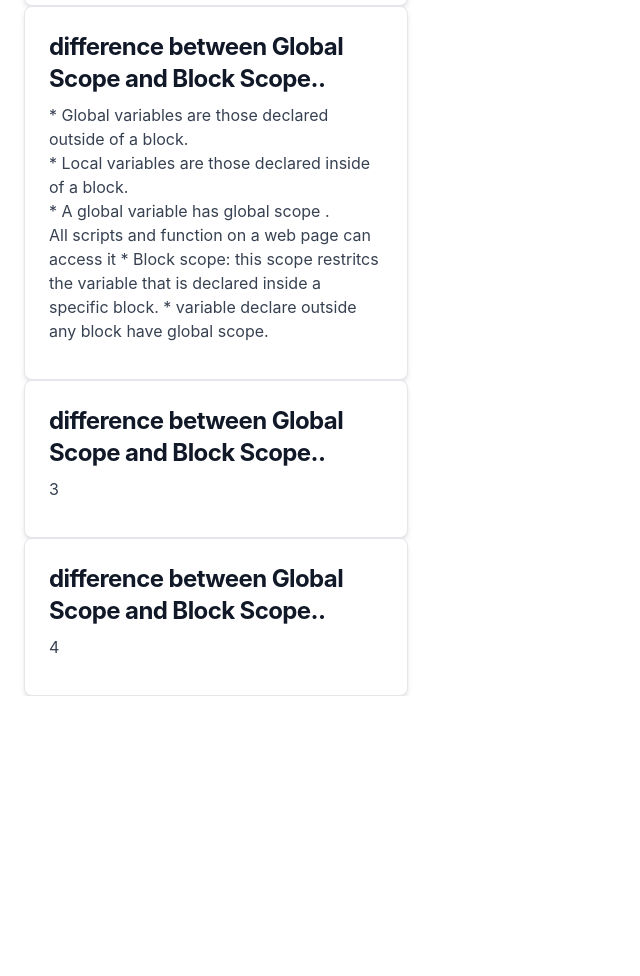
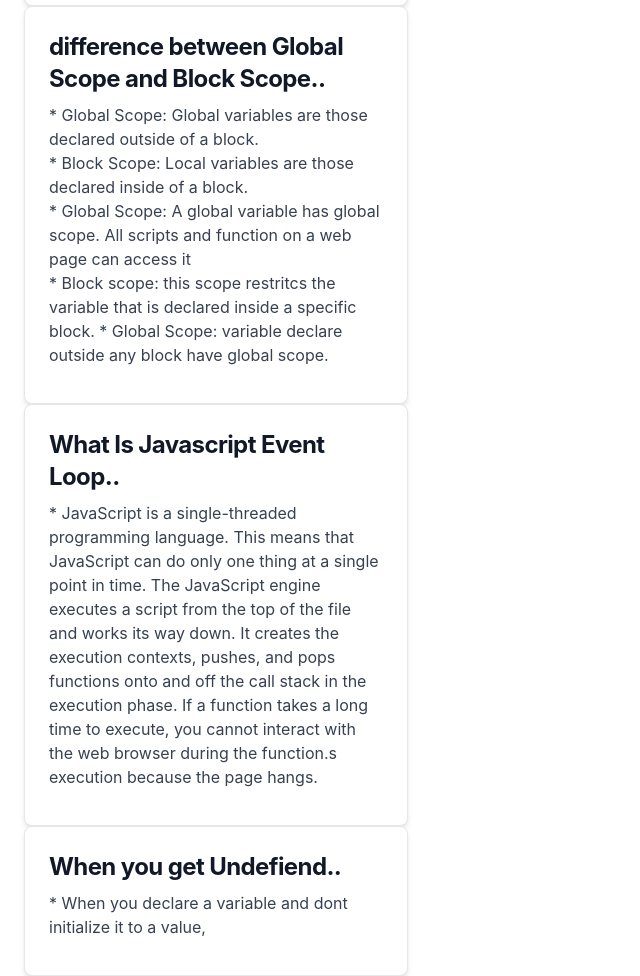
Before and after one commit to JahidulIslam2/type-monster-debug-assignment, a plain HTML site: page blog.html in a window 1280 px wide. Shown: the part 572-1548 px from the top of the page, without its empty margins (0-640 px from the left). Before the commit the page ends 1268 px from the top, so only its background shows below. Drawn offline with nearby package versions, Linux system fonts and the light colour scheme.

Commit message:
question

```diff
--- a/blog.html
+++ b/blog.html
@@ -33,30 +33,33 @@
                 <h5 class="mb-2 text-2xl font-bold tracking-tight text-gray-900 dark:text-white"> difference between Global Scope and Block Scope..</h5>
             </a>
             <p class="mb-3 font-normal text-gray-700 dark:text-gray-400">
-                * Global variables are those declared outside of a block.<br>
-                * Local variables are those declared inside of a block.<br>
-                * A global variable has global scope .<br>
-                                All scripts and function on a web page can access it
+                * Global Scope: Global variables are those declared outside of a block.<br>
+                * Block Scope: Local variables are those declared inside of a block.<br>
+                * Global  Scope:  A global variable has global scope.
+                                All scripts and function on a web page can access it<br>
                 * Block scope: this scope restritcs the variable that is declared inside a specific block.
-                * variable declare outside  any block have global scope.
+                * Global Scope: variable declare outside  any block have global scope.
             </p>
 
         </div>
         <div class="p-6 max-w-sm bg-white rounded-lg border border-gray-200 shadow-md dark:bg-gray-800 dark:border-gray-700">
             <a href="#">
-                <h5 class="mb-2 text-2xl font-bold tracking-tight text-gray-900 dark:text-white"> difference between Global Scope and Block Scope..</h5>
+                <h5 class="mb-2 text-2xl font-bold tracking-tight text-gray-900 dark:text-white">What Is Javascript Event Loop..</h5>
             </a>
             <p class="mb-3 font-normal text-gray-700 dark:text-gray-400">
-               3
+              *  JavaScript is a single-threaded programming language. This means that JavaScript can do only one thing at a single point in time.
+              The JavaScript engine executes a script from the top of the file and works its way down. It creates the execution contexts, pushes, and pops functions onto and off the call stack in the execution phase.
+              If a function takes a long time to execute, you cannot interact with the web browser during the function.s execution because the page hangs.
             </p>
 
         </div>
         <div class="p-6 max-w-sm bg-white rounded-lg border border-gray-200 shadow-md dark:bg-gray-800 dark:border-gray-700">
             <a href="#">
-                <h5 class="mb-2 text-2xl font-bold tracking-tight text-gray-900 dark:text-white"> difference between Global Scope and Block Scope..</h5>
+                <h5 class="mb-2 text-2xl font-bold tracking-tight text-gray-900 dark:text-white"> When you get Undefiend..</h5>
             </a>
             <p class="mb-3 font-normal text-gray-700 dark:text-gray-400">
-           4
+           *  When you declare a variable and dont initialize it to a value,
+
             </p>
 
         </div>
```
